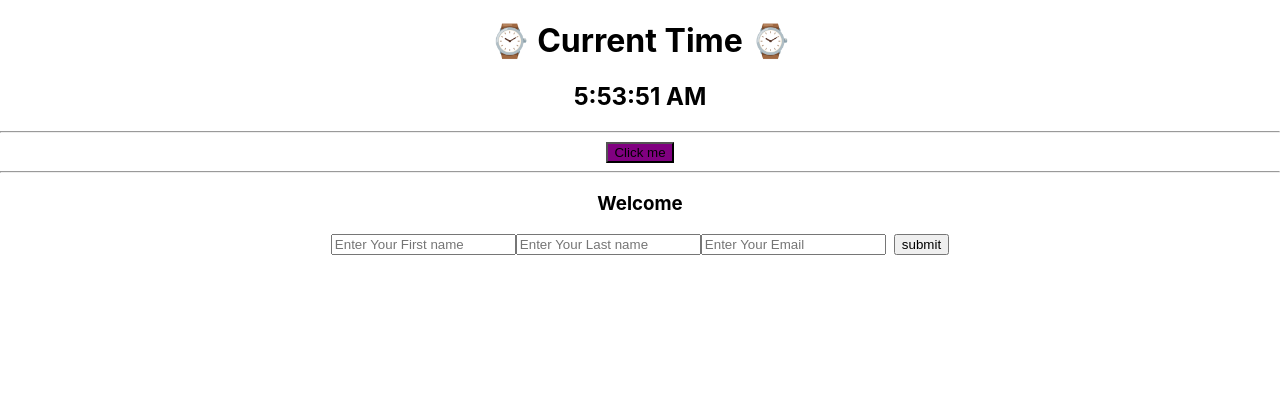
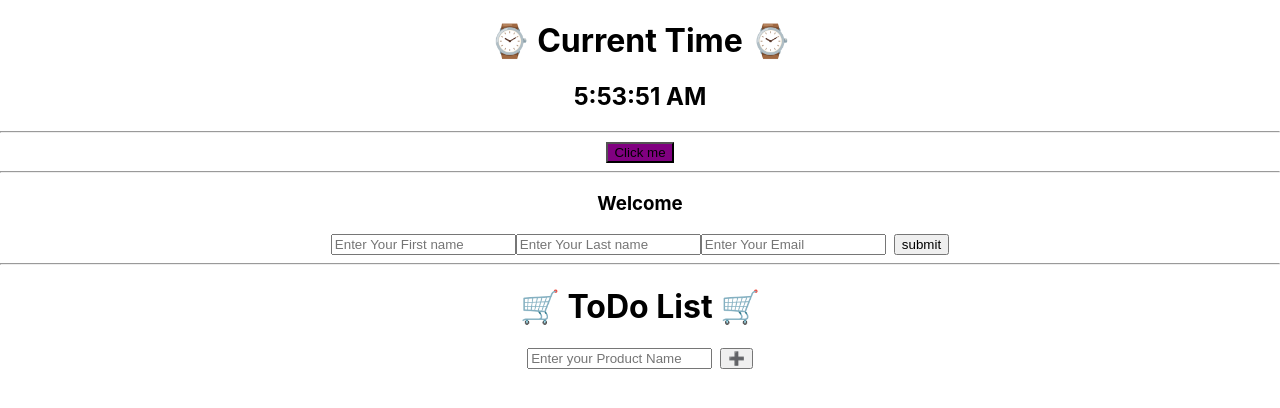
Before and after one commit to kapil23102002/learn-react, a React (Create React App) app: page / in a window 1280 px wide. Shown: the top 408 px of the page. Built offline with nearby package versions, Linux system fonts and the light colour scheme.

Commit message:
add todo list

```diff
--- a/src/App.js
+++ b/src/App.js
@@ -2,6 +2,7 @@ import "./App.css";
 import Clock from "./components/clock/Clock";
 import Form from "./components/form/Form";
 import HandleEvent from "./components/handleEvent/HandleEvent";
+import Todo from "./components/todo/Todo";
 
 function App() {
   return (
@@ -11,6 +12,8 @@ function App() {
       <HandleEvent />
       <hr />
       <Form />
+      <hr />
+      <Todo />
     </div>
   );
 }
--- /dev/null
+++ b/src/components/todo/Todo.js
@@ -0,0 +1,39 @@
+import React, { useState } from "react";
+
+const Todo = () => {
+  const [inputItem, setInputItem] = useState();
+  const [items, setItems] = useState([]);
+
+  const inputChange = (e) => {
+    setInputItem(e.target.value);
+  };
+
+  const handleClick = () => {
+    setItems((oldItem) => {
+      return [...oldItem, inputItem];
+    });
+  };
+  return (
+    <div>
+      <h1>🛒 ToDo List 🛒</h1>
+      <input
+        type="text"
+        placeholder="Enter your Product Name"
+        onChange={inputChange}
+      />
+      <button onClick={handleClick} style={{ marginLeft: "8px" }}>
+        ➕
+      </button>
+      <div>
+        {items.map((item) => {
+          return <li>{item}</li>;
+        })}
+        {/* <ol>
+          <li>{inputItem}</li>
+        </ol> */}
+      </div>
+    </div>
+  );
+};
+
+export default Todo;
```
